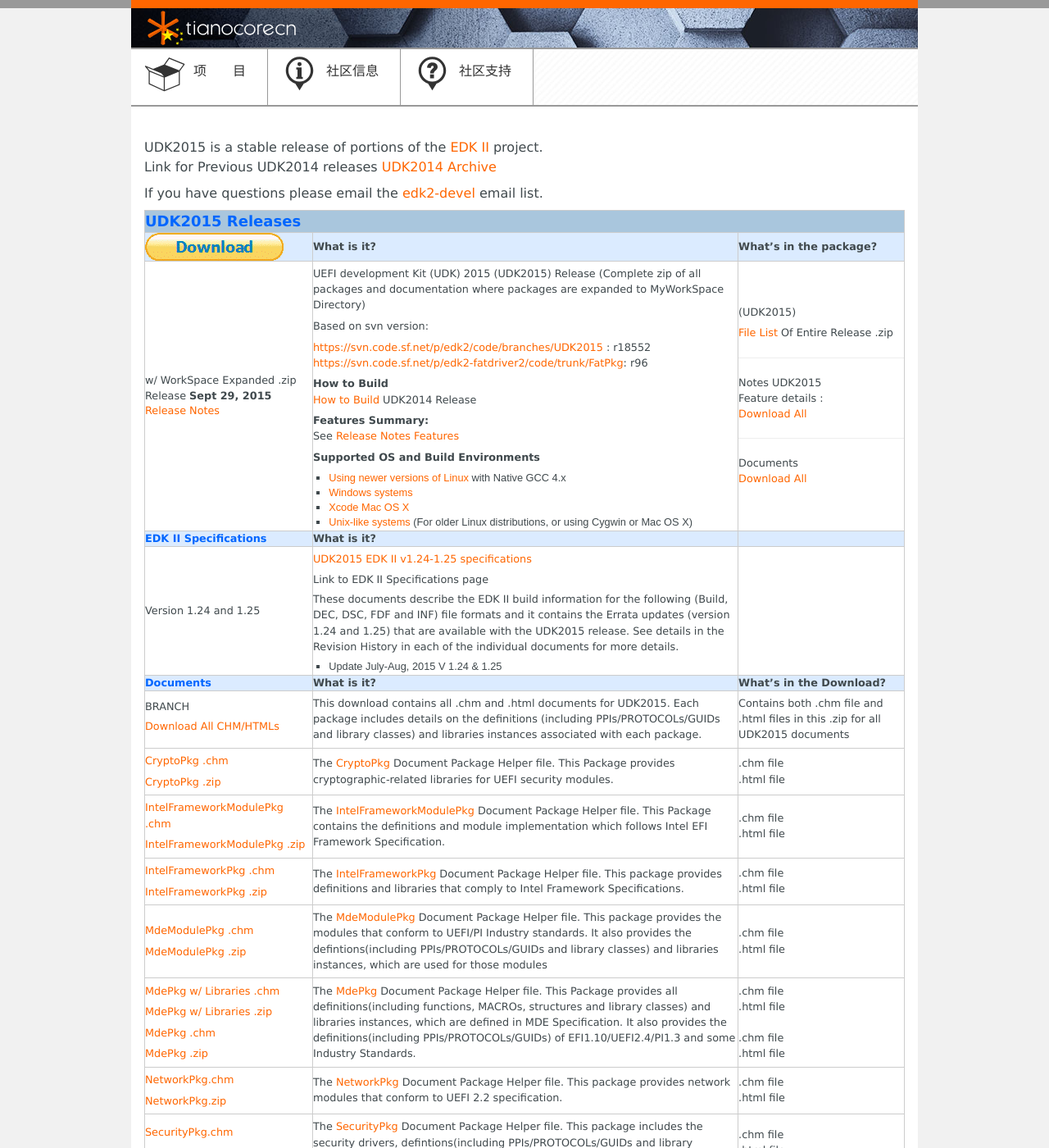
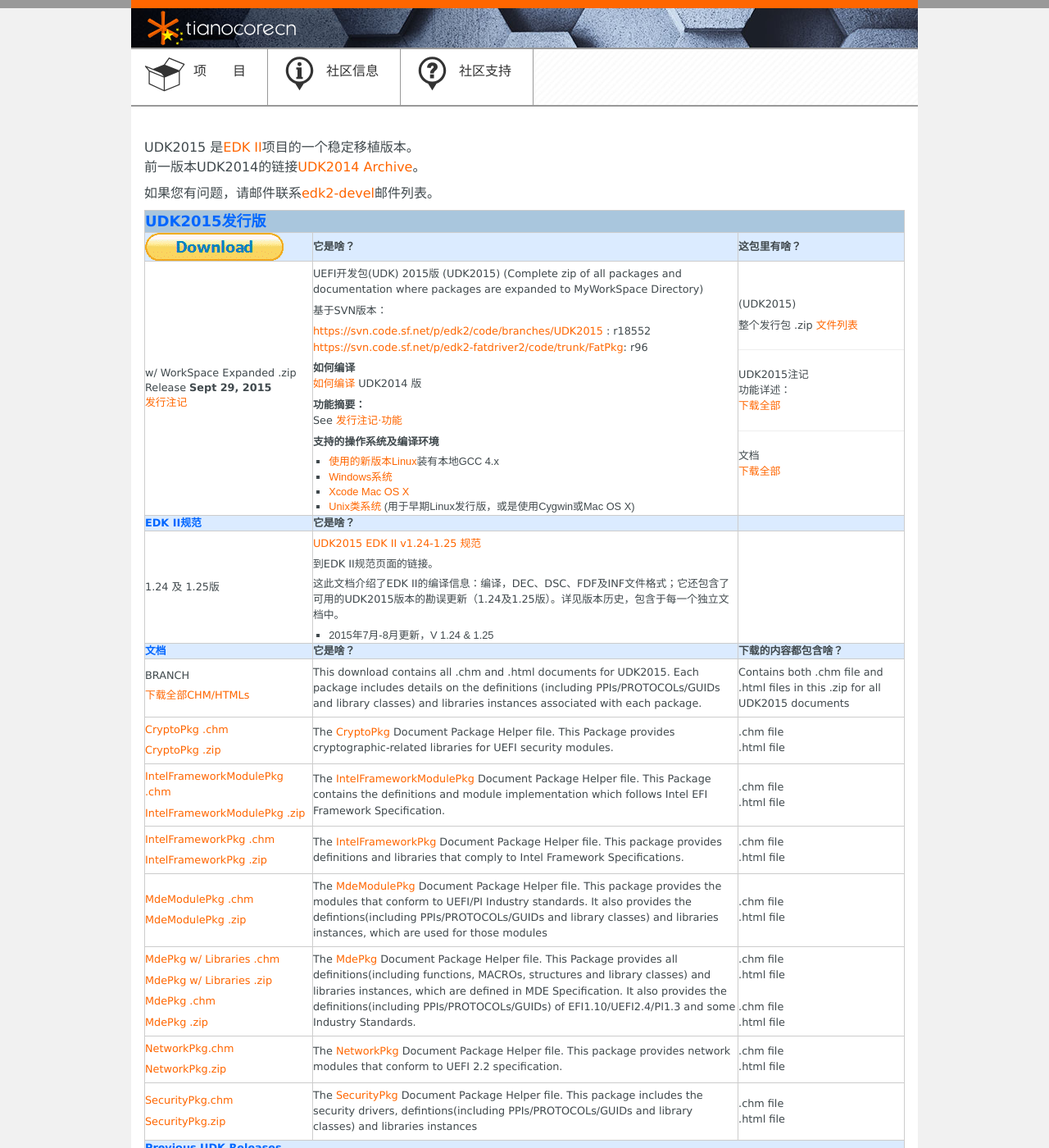
Before and after one commit to tianocorecn/tianocorecn.github.io, a Jekyll site: the page built from udk/udk2015/index.md, in a window 1280 px wide and 1400 px high. Shown: the whole window at 82% size. Built offline with Jekyll 4.4.1, drawn with Linux system fonts in a browser that asks for light colours.

Commit message:
Update index.md

```diff
--- a/udk/udk2015/index.md
+++ b/udk/udk2015/index.md
@@ -5,11 +5,11 @@ title: UDK2015
 
 {% include site-links.md %}
 
-UDK2015 is a stable release of portions of the [EDK II] project.
+UDK2015 是[EDK II]项目的一个稳定移植版本。
 <br>
-Link for  Previous UDK2014 releases <a href="{{baseurl}}/udk2014/Archive/">UDK2014 Archive</a>
+前一版本UDK2014的链接<a href="{{baseurl}}/udk2014/Archive/">UDK2014 Archive</a>。
 
-If you have questions please email the [edk2-devel] email list.
+如果您有问题，请邮件联系[edk2-devel]邮件列表。
 
 
 
@@ -20,7 +20,7 @@ If you have questions please email the [edk2-devel] email list.
   <MTMarkdownOptions output='html4'>
     <th colspan="3" style="background-color:#a9c6dd">
 
-      <font color="#0066FF" size="4" > UDK2015 Releases </font>
+      <font color="#0066FF" size="4" > UDK2015发行版 </font>
 
      </th>
        </MTMarkdownOptions>
@@ -34,45 +34,44 @@ If you have questions please email the [edk2-devel] email list.
 
 
     </th>
-    <th> What is it? </th>
-    <th> What’s in the package? </th>
+    <th> 它是啥？ </th>
+    <th> 这包里有啥？ </th>
   </tr>
 
   <tr>
     <td>
       w/ WorkSpace Expanded .zip<br/>
       Release <b>Sept 29, 2015</b><br/>
-      <a href="https://github.com/tianocore/udk/releases/download/UDK2015/UDK2015-ReleaseNotes-MyWorkSpace.txt">Release Notes</a> <br/>
+      <a href="https://github.com/tianocore/udk/releases/download/UDK2015/UDK2015-ReleaseNotes-MyWorkSpace.txt">发行注记</a> <br/>
 
     </td>
     <td>
-      <p>UEFI development Kit (UDK) 2015 (UDK2015) Release (Complete zip of all packages and documentation where packages are expanded to MyWorkSpace Directory)<br/></p>
-      <p>Based on svn version:<br/></p>
+      <p>UEFI开发包(UDK) 2015版 (UDK2015) (Complete zip of all packages and documentation where packages are expanded to MyWorkSpace Directory)<br/></p>
+      <p>基于SVN版本：<br/></p>
       <p><a class="externallink" href="https://svn.code.sf.net/p/edk2/code/branches/UDK2015" rel="nofollow" title="https://svn.code.sf.net/p/edk2/code/branches/UDK2015">https://svn.code.sf.net/p/edk2/code/branches/UDK2015</a> : r18552<br/>
       <a class="externallink" href="https://svn.code.sf.net/p/edk2-fatdriver2/code/trunk/FatPkg" rel="nofollow" title="https://svn.code.sf.net/p/edk2-fatdriver2/code/trunk/FatPkg">https://svn.code.sf.net/p/edk2-fatdriver2/code/trunk/FatPkg</a>: r96<br/></p>
-      <p><b>How to Build</b><br/>
-      <a href="{{wiki}}/UDK2014_How-to-Build" title="UDK2014_How-to-Build">How to Build</a> UDK2014 Release<br/></p>
-      <p><b>Features Summary:</b><br/>
-      See <a class="externallink" href="https://github.com/tianocore/udk/releases/download/UDK2015/UDK2015-features.txt" rel="nofollow" title="https://github.com/tianocore/udk/releases/download/UDK2015/UDK2015-features.txt">Release Notes Features</a><br/></p>
-      <p><b>Supported OS and Build Environments</b></p>
+      <p><b>如何编译</b><br/>
+      <a href="{{wiki}}/UDK2014_How-to-Build" title="UDK2014_How-to-Build">如何编译</a> UDK2014 版<br/></p>
+      <p><b>功能摘要：</b><br/>
+      See <a class="externallink" href="https://github.com/tianocore/udk/releases/download/UDK2015/UDK2015-features.txt" rel="nofollow" title="https://github.com/tianocore/udk/releases/download/UDK2015/UDK2015-features.txt">发行注记·功能</a><br/></p>
+      <p><b>支持的操作系统及编译环境</b></p>
 
       <ul>
-        <li><a href="{{wiki}}/Using_EDK_II_with_Native_GCC" title="Using EDK II with Native GCC">Using newer versions of Linux</a> with Native GCC 4.x </li>
-        <li><a href="{{wiki}}/Windows-systems" title="Windows systems">Windows systems</a></li>
+        <li><a href="{{wiki}}/Using_EDK_II_with_Native_GCC" title="Using EDK II with Native GCC">使用的新版本Linux</a>装有本地GCC 4.x </li>
+        <li><a href="{{wiki}}/Windows-systems" title="Windows systems">Windows系统</a></li>
         <li><a href="{{wiki}}/Xcode" title="Xcode">Xcode Mac OS X</a></li>
-        <li><a href="{{wiki}}/Unix-like_systems" title="Unix-like systems">Unix-like systems</a> (For older Linux distributions, or using Cygwin or Mac OS X)</li></ul>
+        <li><a href="{{wiki}}/Unix-like_systems" title="Unix-like systems">Unix类系统</a> (用于早期Linux发行版，或是使用Cygwin或Mac OS X)</li></ul>
     </td>
     <td>
       <p>(UDK2015)<br/></p>
 
-      <p><a class="externallink" href="https://github.com/tianocore/udk/releases/download/UDK2015/UDK2015-Fileslist.txt" rel="nofollow" title="https://github.com/tianocore/udk/releases/download/UDK2015/UDK2015-Fileslist.txt">File List</a>
-      Of Entire Release .zip </p><hr/>
-      <p>Notes UDK2015 <br/>
-      Feature details : <br/>
-      <a class="externallink" href="https://github.com/tianocore/udk/releases/download/UDK2015/UDK2015.Notes.zip" rel="nofollow" title="https://github.com/tianocore/udk/releases/download/UDK2015/UDK2015.Notes.zip">Download All</a></p><hr/>
-      <p>Documents<br/>
+      <p>整个发行包 .zip <a class="externallink" href="https://github.com/tianocore/udk/releases/download/UDK2015/UDK2015-Fileslist.txt" rel="nofollow" title="https://github.com/tianocore/udk/releases/download/UDK2015/UDK2015-Fileslist.txt">文件列表</a> </p><hr/>
+      <p>UDK2015注记<br/>
+      功能详述：<br/>
+      <a class="externallink" href="https://github.com/tianocore/udk/releases/download/UDK2015/UDK2015.Notes.zip" rel="nofollow" title="https://github.com/tianocore/udk/releases/download/UDK2015/UDK2015.Notes.zip">下载全部</a></p><hr/>
+      <p>文档<br/>
 
-      <a class="externallink" href="https://github.com/tianocore/udk/releases/download/UDK2015/UDK2015.Documents.zip" rel="nofollow" title="https://github.com/tianocore/udk/releases/download/UDK2015/UDK2015.Documents.zip">Download All</a><br/></p>
+      <a class="externallink" href="https://github.com/tianocore/udk/releases/download/UDK2015/UDK2015.Documents.zip" rel="nofollow" title="https://github.com/tianocore/udk/releases/download/UDK2015/UDK2015.Documents.zip">下载全部</a><br/></p>
 
     </td>
   </tr>
@@ -80,23 +79,23 @@ If you have questions please email the [edk2-devel] email list.
   <tr>
     <th width="220">
       <MTMarkdownOptions output='html4'>
-      <font color="#0066FF">EDK II Specifications</font>
+      <font color="#0066FF">EDK II规范</font>
       </MTMarkdownOptions>
     </th>
-    <th width="220">What is it?</th>
+    <th width="220">它是啥？</th>
     <th width="220"></th>
   </tr>
 
   <tr>
-    <td><p>Version 1.24 and 1.25 </p>
+    <td><p>1.24 及 1.25版 </p>
        </td>
     <td>
-      <p><a href="{{wiki}}/EDK-II-Specifications" title="EDK-II-Specifications">UDK2015 EDK II v1.24-1.25 specifications </a></p>
-      Link to EDK II Specifications page
+      <p><a href="{{wiki}}/EDK-II-Specifications" title="EDK-II-Specifications">UDK2015 EDK II v1.24-1.25 规范 </a></p>
+      到EDK II规范页面的链接。
       <p>
-      These documents describe the EDK II build information for the following (Build, DEC, DSC, FDF and INF) file formats and it contains the Errata updates (version 1.24 and 1.25) that are available with the UDK2015 release.  See details in the Revision History in each of the individual documents for more details.</p>
+      这此文档介绍了EDK II的编译信息：编译，DEC、DSC、FDF及INF文件格式；它还包含了可用的UDK2015版本的勘误更新（1.24及1.25版）。详见版本历史，包含于每一个独立文档中。</p>
       <ul>
-        <li>Update July-Aug, 2015 V 1.24 & 1.25 </li>
+        <li>2015年7月-8月更新，V 1.24 & 1.25 </li>
 
       </ul>
     </td>
@@ -106,18 +105,18 @@ If you have questions please email the [edk2-devel] email list.
   <tr>
     <th width="220">
     <MTMarkdownOptions output='html4'>
-      <font color="#0066FF">Documents</font>
+      <font color="#0066FF">文档</font>
       </MTMarkdownOptions>
 
     </th>
-    <th width="220"> What is it? </th>
-    <th width="220"> What’s in the Download? </th>
+    <th width="220"> 它是啥？ </th>
+    <th width="220"> 下载的内容都包含啥？</th>
   </tr>
 
   <tr>
     <td>
    BRANCH
-      <p><a class="externallink" href="https://github.com/tianocore/udk/releases/download/UDK2015/UDK2015.Documents.zip" rel="nofollow" title="https://github.com/tianocore/udk/releases/download/UDK2015/UDK2015.Documents.zip">Download All CHM/HTMLs</a></p>
+      <p><a class="externallink" href="https://github.com/tianocore/udk/releases/download/UDK2015/UDK2015.Documents.zip" rel="nofollow" title="https://github.com/tianocore/udk/releases/download/UDK2015/UDK2015.Documents.zip">下载全部CHM/HTMLs</a></p>
 
     </td>
     <td>
```
